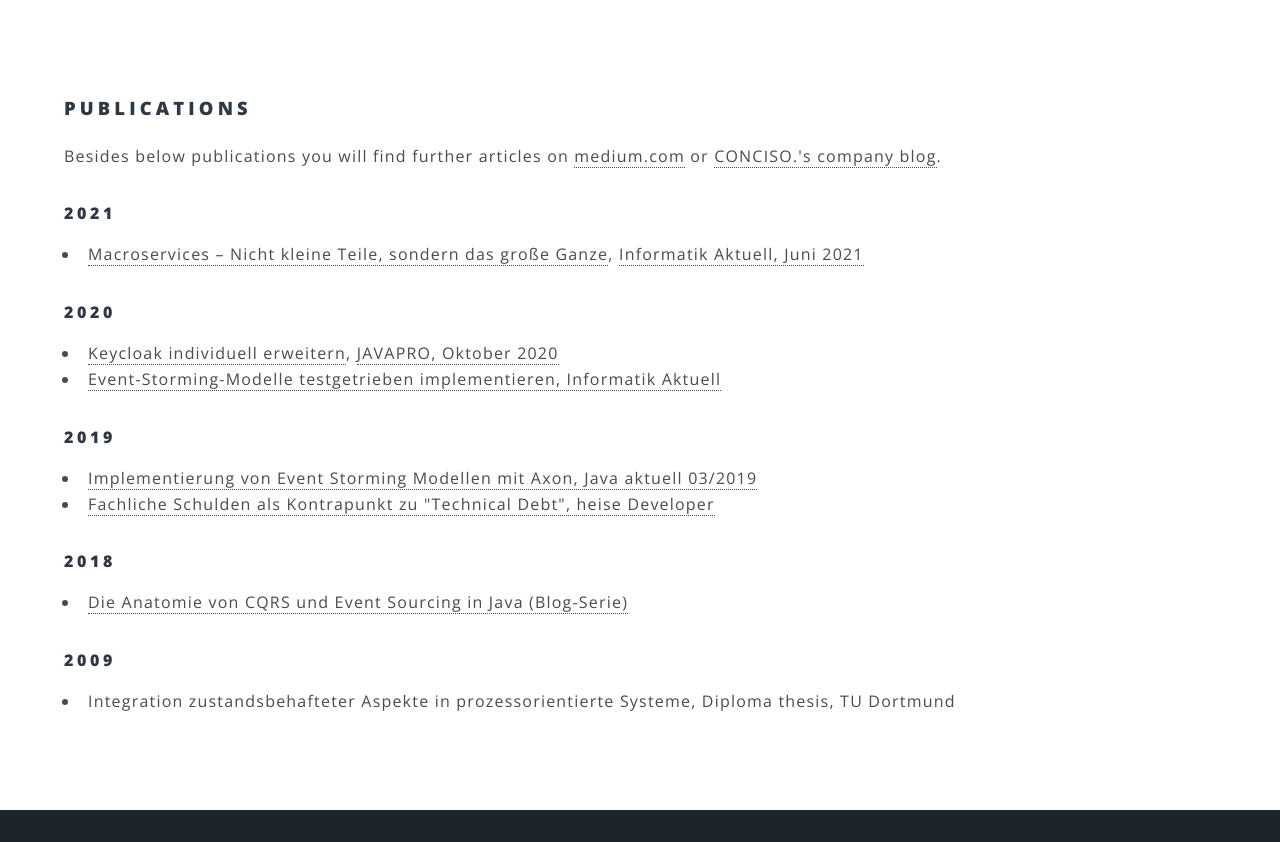
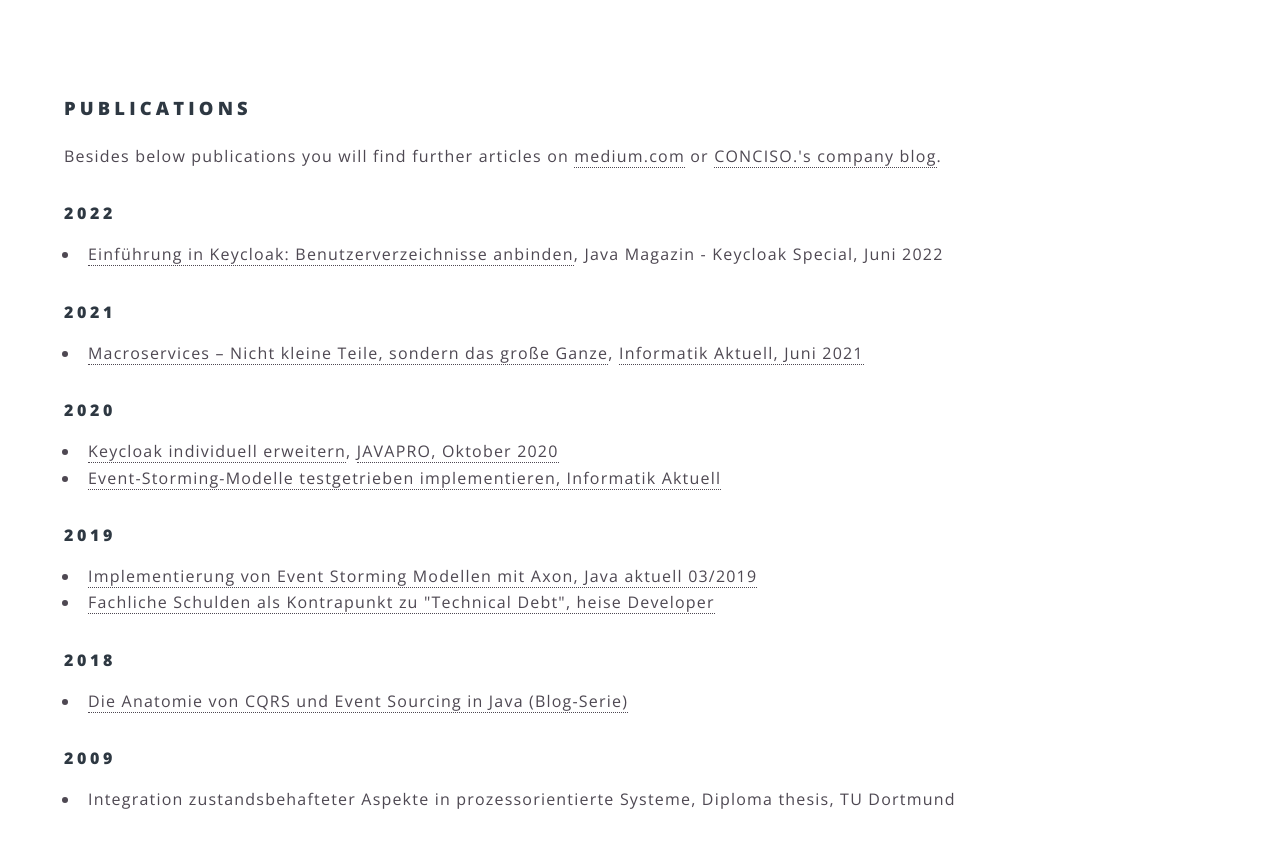
Before and after one commit to sventorben/sventorben.de, a Jekyll site: the page built from publications.html, in a window 1280 px wide and 900 px high, scrolled down 339 px, cut to the strip 58-900 px from the top of the window. Built offline with Jekyll 4.4.1, drawn with Linux system fonts in a browser that asks for light colours.

Commit message:
Update publications.html

```diff
--- a/publications.html
+++ b/publications.html
@@ -6,6 +6,10 @@
 ---
 <p>Besides below publications you will find further articles on <a href="https://medium.com/@sventorben" target="_blank">medium.com</a> or <a href="https://conciso.de/author/sven-torben" target="_blank">CONCISO.'s company blog</a>.</p>
 
+        <h4>2022</h4>
+	<ul>
+		<li><a href="https://entwickler.de/security/einfuehrung-keycloak-benutzerverzeichnisse" target="_blank">Einführung in Keycloak: Benutzerverzeichnisse anbinden</a>, Java Magazin - Keycloak Special, Juni 2022
+	</ul>
 	<h4>2021</h4>
 	<ul>
 		<li><a href="https://www.informatik-aktuell.de/entwicklung/methoden/macroservices-nicht-kleine-teile-sondern-das-grosse-ganze.html" target="_blank">Macroservices – Nicht kleine Teile, sondern das große Ganze</a>, <a href="https://www.informatik-aktuell.de/" target="_blank">Informatik Aktuell, Juni 2021</a>
```
